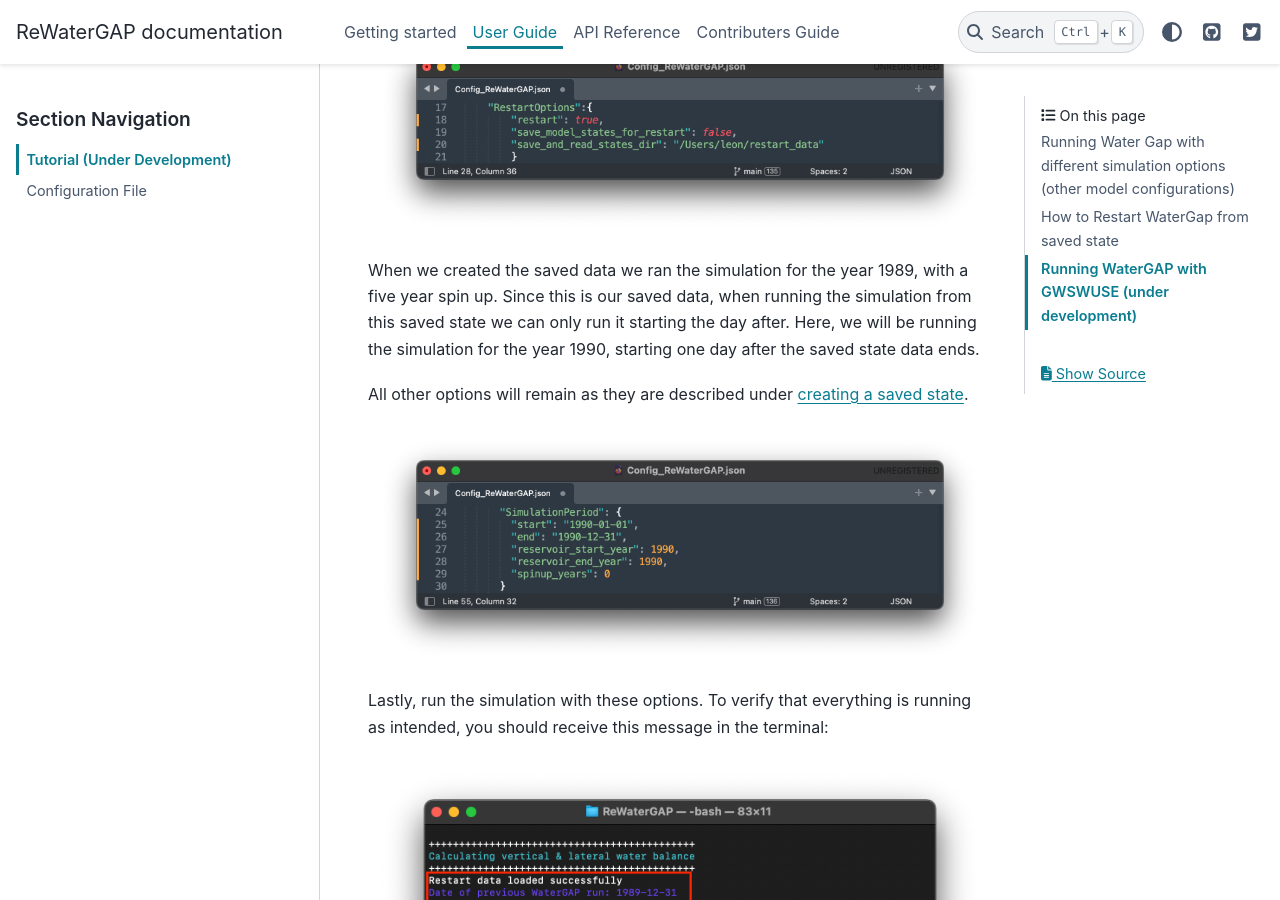
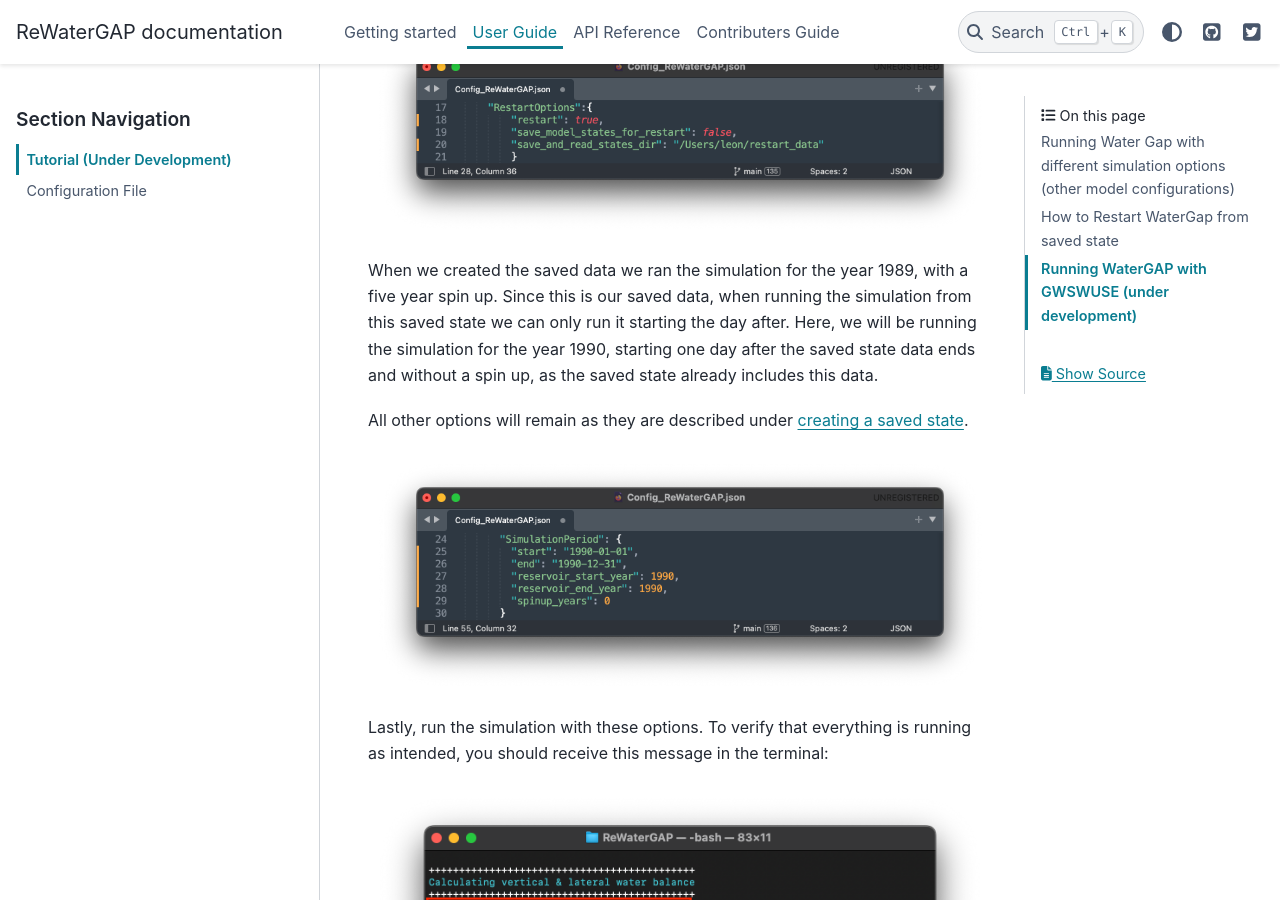
Before and after one commit to HydrologyFrankfurt/ReWaterGAP, a Sphinx documentation site: the page built from docs/user_guide/tutorials.rst, in a window 1280 px wide and 900 px high, scrolled down 14374 px. Built offline with Sphinx 7.4.7 and the PyData theme 0.15.4, drawn with Linux system fonts in a browser that asks for light colours; pages that are not in the unit, such as notebooks, are missing from menus.

Commit message:
Update tutorials.rst

```diff
--- a/docs/user_guide/tutorials.rst
+++ b/docs/user_guide/tutorials.rst
@@ -269,7 +269,7 @@ To run the simulation from a previously saved state go to the configuration file
 
 .. figure:: ../images/getting_started/tutorials/restart_from_saved_path.png
 
-When we created the saved data we ran the simulation for the year 1989, with a five year spin up. Since this is our saved data, when running the simulation from this saved state we can only run it starting the day after. Here, we will be running the simulation for the year 1990, starting one day after the saved state data ends.
+When we created the saved data we ran the simulation for the year 1989, with a five year spin up. Since this is our saved data, when running the simulation from this saved state we can only run it starting the day after. Here, we will be running the simulation for the year 1990, starting one day after the saved state data ends and without a spin up, as the saved state already includes this data.
 
 All other options will remain as they are described under `creating a saved state <creating_a_saved_state>`_.
 
```
